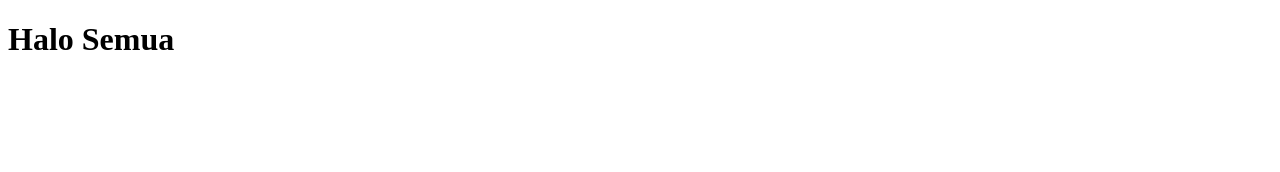
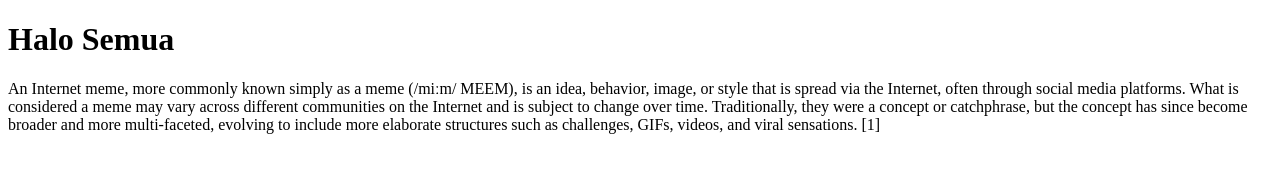
Before and after one commit to Mufashka27030/Me-Git-Test, a plain HTML site: page index.html in a window 1280 px wide. Drawn offline with Linux system fonts and the light colour scheme.

Commit message:
Menambahkan Paragaf Tentang Meme Di File index.html

```diff
--- a/index.html
+++ b/index.html
@@ -8,6 +8,15 @@
     </head>
     <body>
         <h1>Halo Semua</h1>
+        <p>
+            An Internet meme, more commonly known simply as a meme (/miːm/ MEEM),
+            is an idea, behavior, image, or style that is spread via the Internet,
+            often through social media platforms. What is considered a meme may vary across
+            different communities on the Internet and is subject to change over time. Traditionally,
+            they were a concept or catchphrase, but the concept has since become broader and more multi-faceted,
+            evolving to include more elaborate structures such as challenges, GIFs, videos, and viral sensations.
+            [1]
+        </p>
         </ul>
     </body>
 </html>
```
